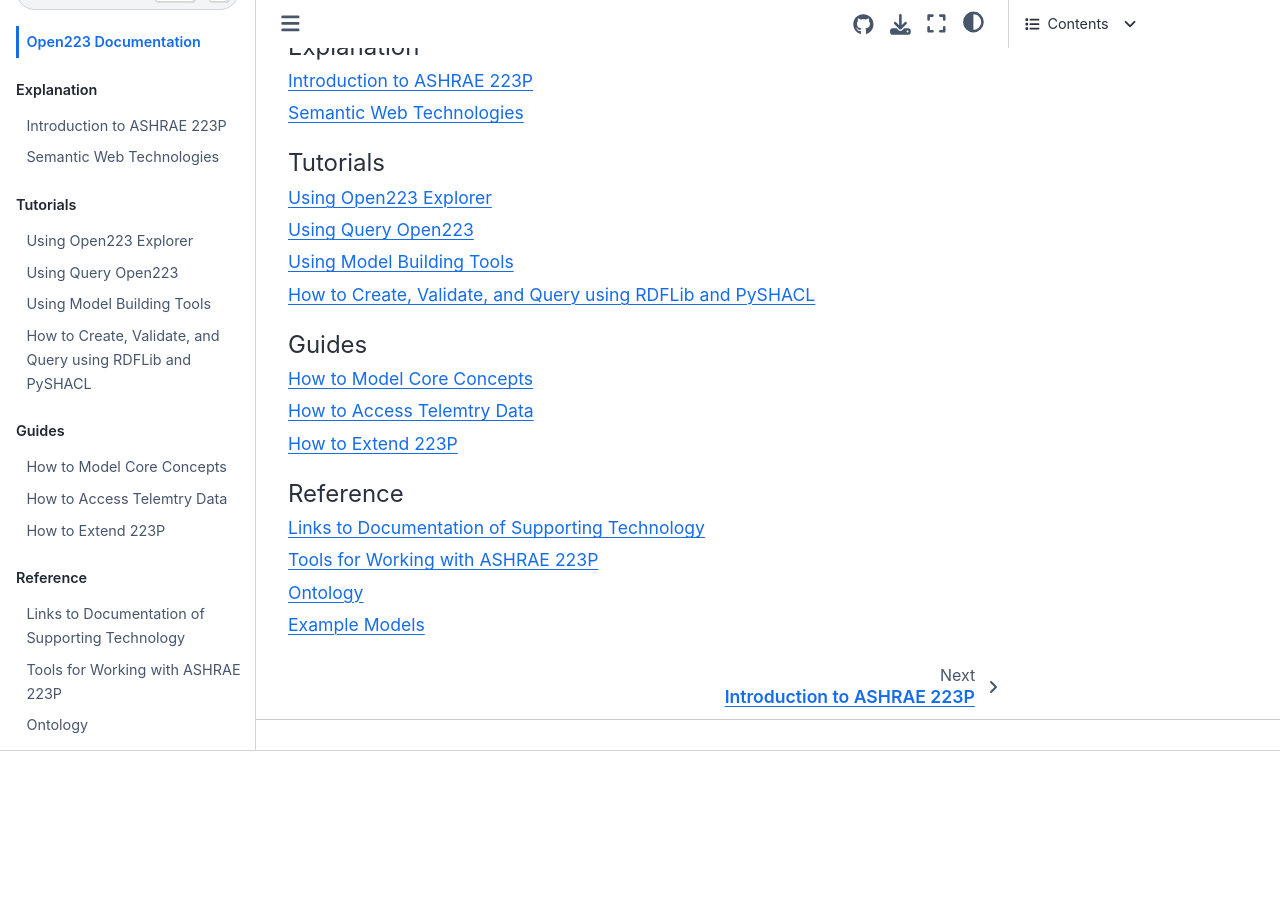
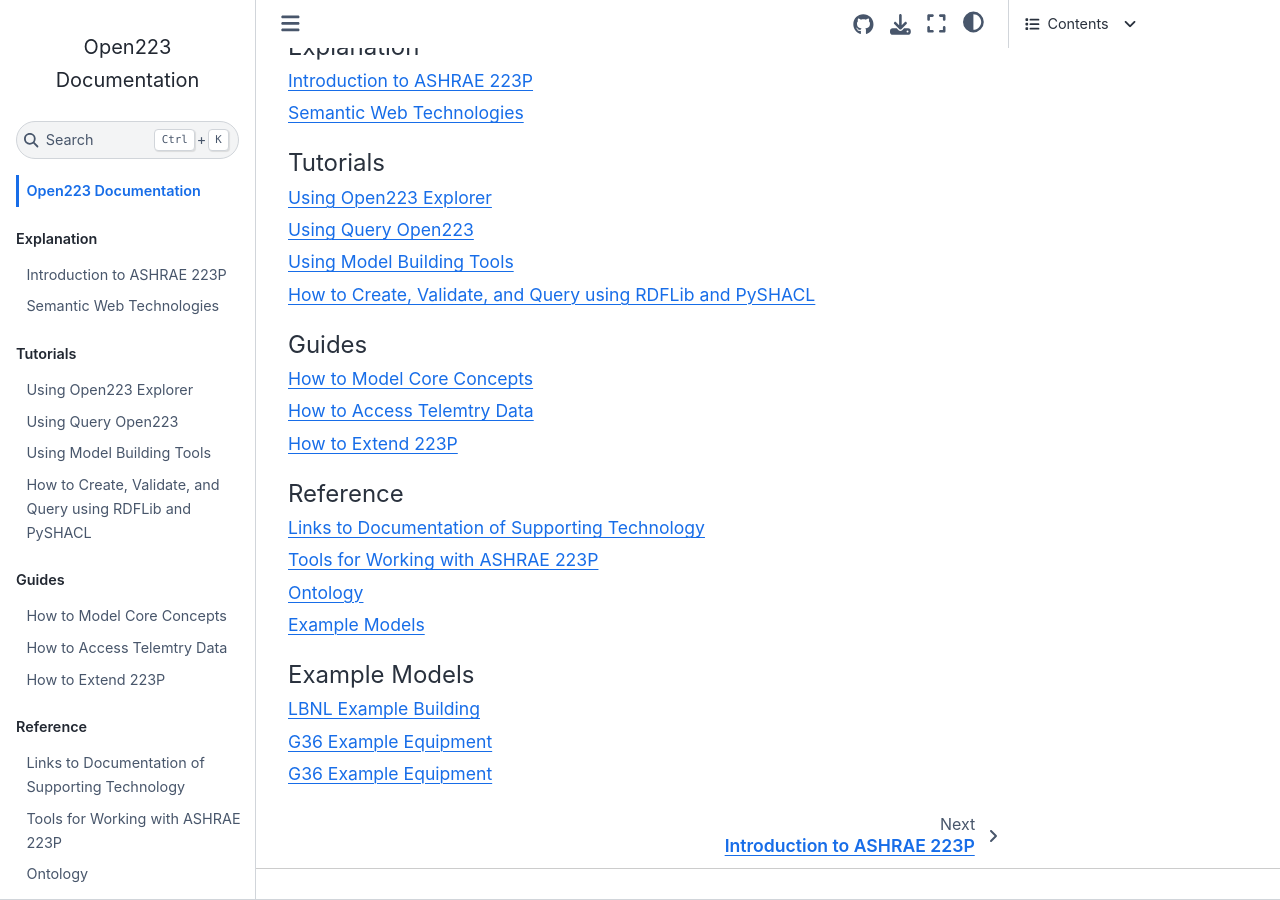
Before and after one commit to open223/docs.open223.info, a Jupyter Book: the page built from intro.md, in a window 1280 px wide and 900 px high, scrolled down 1938 px. Built offline with Jupyter Book 1.0.4 settings and Sphinx 7.4.7 and the Sphinx Book theme 1.1.4, drawn with Linux system fonts in a browser that asks for light colours; before the commit the page ends 2689 px from its top, so only the background shows below that.

Commit message:
adding spot for examples

```diff
--- a/_toc.yml
+++ b/_toc.yml
@@ -26,3 +26,8 @@
   - file: reference/tools.md
   - file: reference/open-223.md
   - file: reference/example-models.md
+- caption: Example Models
+  chapters:
+  - file: examples/lbnl-example.md
+  - file: examples/G36-4-1.md
+  - file: examples/G36-4-2.md
--- /dev/null
+++ b/examples/G36-4-1.md
@@ -0,0 +1 @@
+# G36 Example Equipment
--- /dev/null
+++ b/examples/G36-4-2.md
@@ -0,0 +1 @@
+# G36 Example Equipment
--- /dev/null
+++ b/examples/lbnl-example.md
@@ -0,0 +1 @@
+# LBNL Example Building
```
